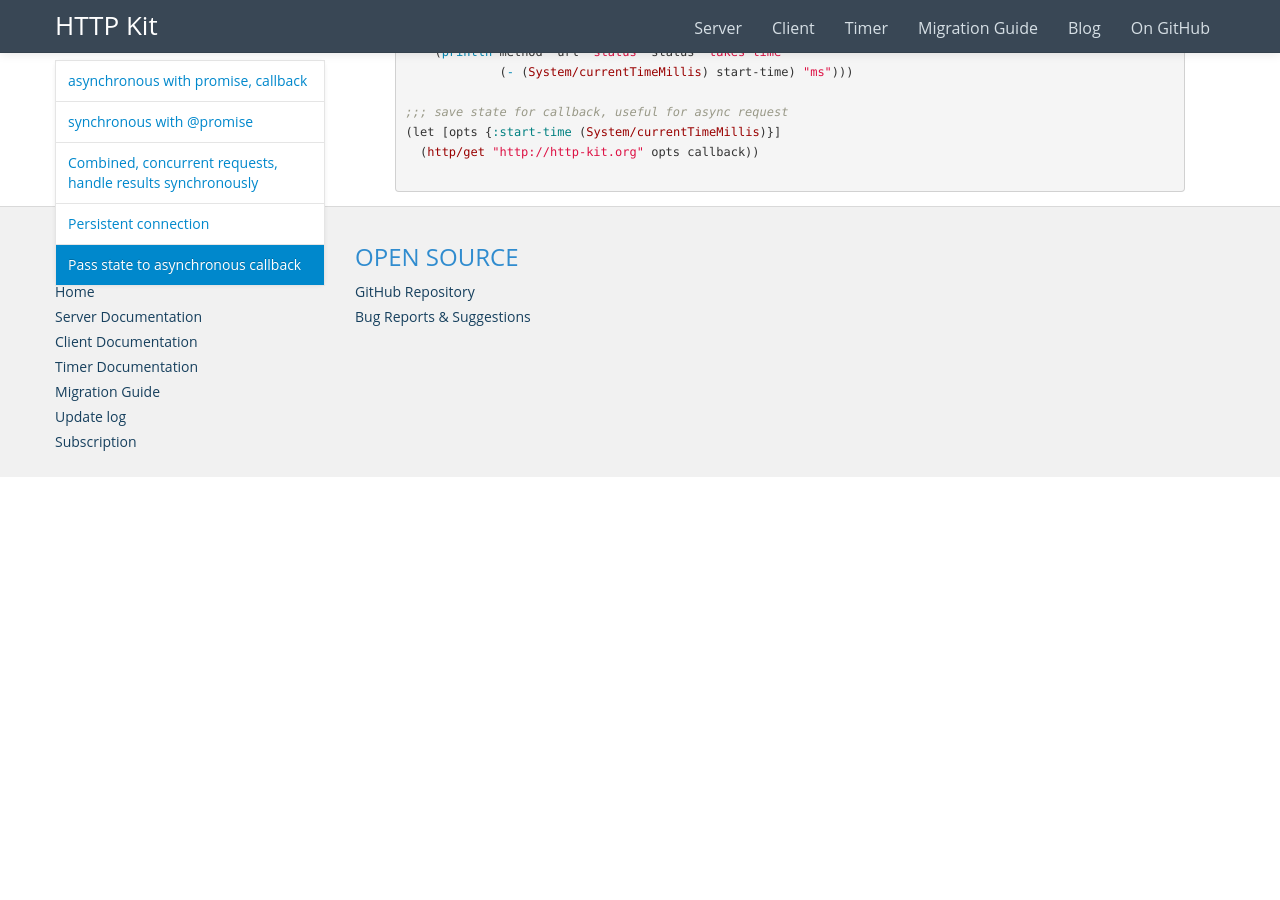
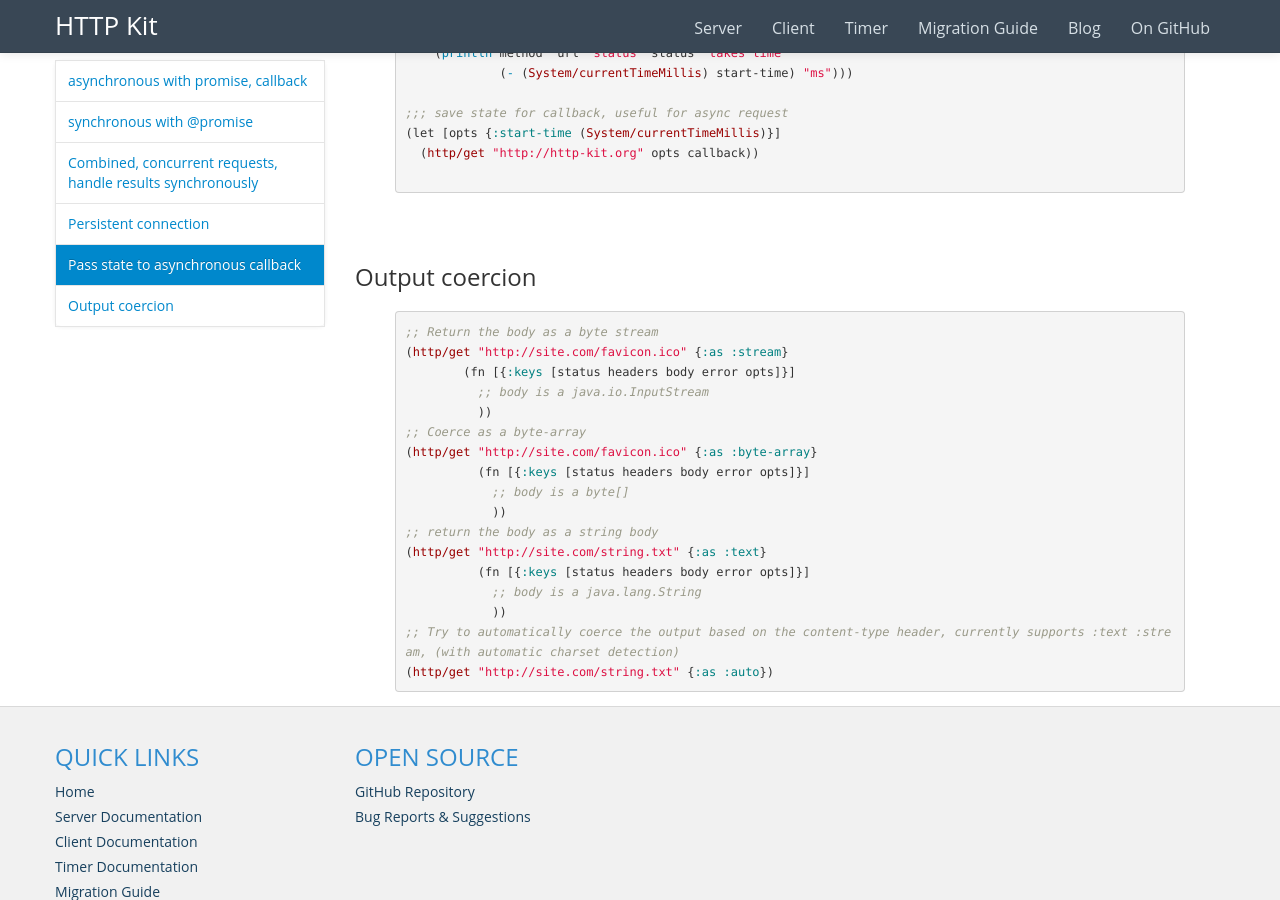
Before and after one commit to http-kit/http-kit.github.com, a Jekyll site: the page built from client.html, in a window 1280 px wide and 900 px high, scrolled down 2174 px. Built offline with Jekyll 4.4.1, drawn with Linux system fonts in a browser that asks for light colours; nearby versions of some CDN libraries; library files that are not in the unit come from our copies; before the commit the page ends 2651 px from its top, so only the background shows below that; some of the changed text lies outside the part shown.

```diff
--- a/client.html
+++ b/client.html
@@ -12,9 +12,9 @@ title: HTTP client
   </p>
   <ul>
     <li>Concurrent made easy by asynchronous and promise</li>
-    <li>Keep-alived, quite a difference in performance</li>
+    <li>Keep-alived, quite a difference in performance, <code>{:keepalive -1}</code> to disable</li>
     <li>Timeout per request</li>
-    <li>HTTPS supported</li>
+    <li>HTTPS supported, ~100k of RAM for issuing a HTTPS request. TCP connection, SSLEngine get reused if possible</li>
     <li>Easy to use API, modeled after <a href="https://github.com/dakrone/clj-http">clj-http</a></li>
   </ul>
 
@@ -101,3 +101,26 @@ title: HTTP client
 (let [opts {:start-time (System/currentTimeMillis)}]
   (http/get "http://http-kit.org" opts callback))
   {% endhighlight %}
+
+  <h3 class="anchor" id="coercion">Output coercion</h3>
+{% highlight clojure %}
+
+;; Return the body as a byte stream
+(http/get "http://site.com/favicon.ico" {:as :stream}
+        (fn [{:keys [status headers body error opts]}]
+          ;; body is a java.io.InputStream
+          ))
+;; Coerce as a byte-array
+(http/get "http://site.com/favicon.ico" {:as :byte-array}
+          (fn [{:keys [status headers body error opts]}]
+            ;; body is a byte[]
+            ))
+;; return the body as a string body
+(http/get "http://site.com/string.txt" {:as :text}
+          (fn [{:keys [status headers body error opts]}]
+            ;; body is a java.lang.String
+            ))
+;; Try to automatically coerce the output based on the content-type header, currently supports :text :stream, (with automatic charset detection)
+(http/get "http://site.com/string.txt" {:as :auto})
+
+{% endhighlight %}
--- a/index.html
+++ b/index.html
@@ -13,7 +13,7 @@ title: Home
             <strong>highly concurrent a/synchronous</strong> web applications.
             Feature <a href="http://http-kit.org/server.html#channel">a unified API</a> for WebSocket and HTTP long polling/streaming</p>
           {% highlight clojure %}
-[http-kit "2.0.1"] ; Add to your project.clj.
+[http-kit "2.1.0"] ; Add to your project.clj.
           {% endhighlight %}
           <br />
 
```
